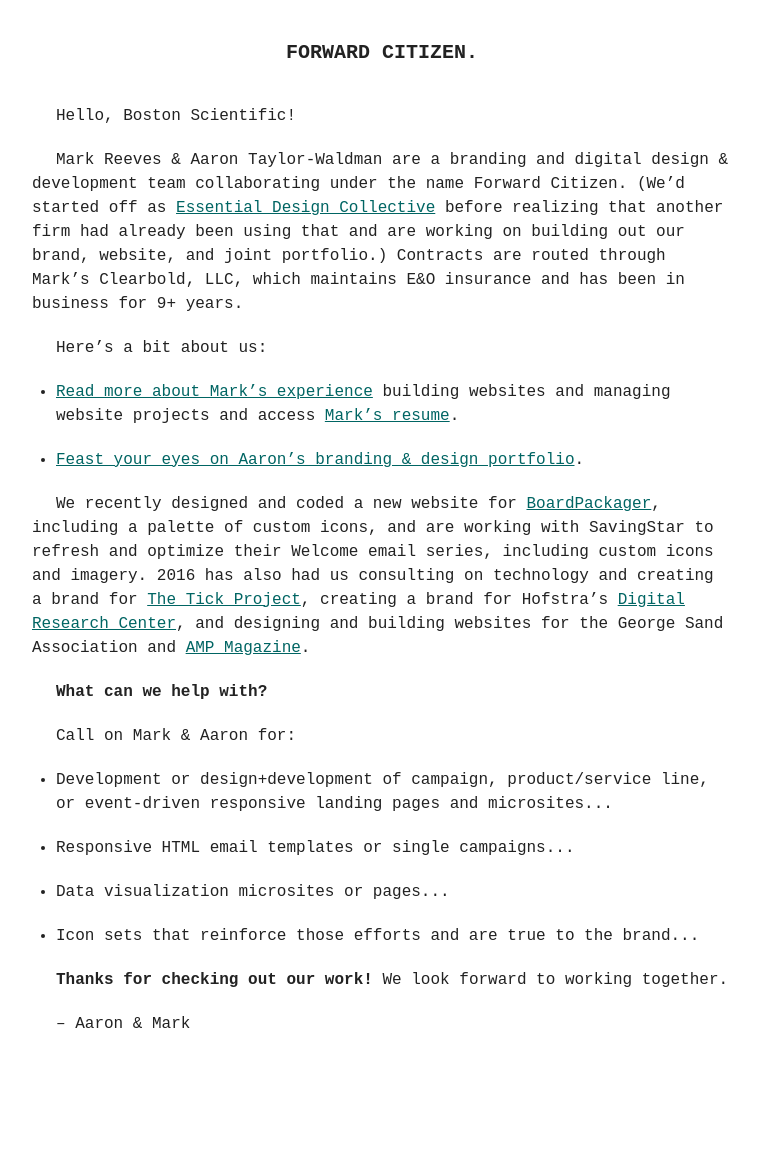
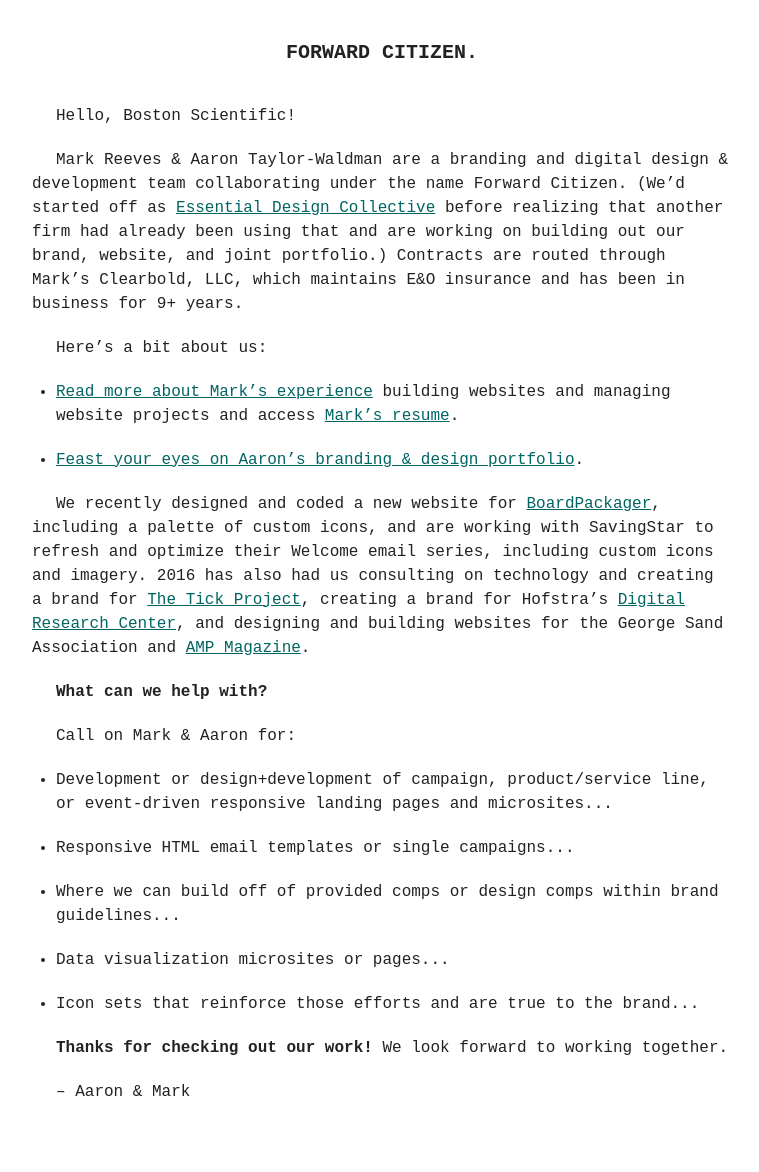
Before and after one commit to clearbold/forwardcitizen, a Jekyll site: the page bostonsci/index.html, which Jekyll copies as it is, in a window 1280 px wide. Shown: the whole page, without its empty margins (258-1017 px from the left). Built offline with Jekyll 4.4.1, drawn with Linux system fonts in a browser that asks for light colours; before the commit the page ends 1104 px from its top, so only the background shows below that.

Commit message:
Added a line to aforementioned

```diff
--- a/bostonsci/index.html
+++ b/bostonsci/index.html
@@ -31,6 +31,7 @@
 <ul>
     <li>Development or design+development of campaign, product/service line, or event-driven responsive landing pages and&nbsp;microsites...</li>
     <li>Responsive HTML email templates or single&nbsp;campaigns...</li>
+    <li>Where we can build off of provided comps or design comps within brand guidelines...</li>
     <li>Data visualization microsites or&nbsp;pages...</li>
     <li>Icon sets that reinforce those efforts and are true to the&nbsp;brand...</li>
 </ul>
```
